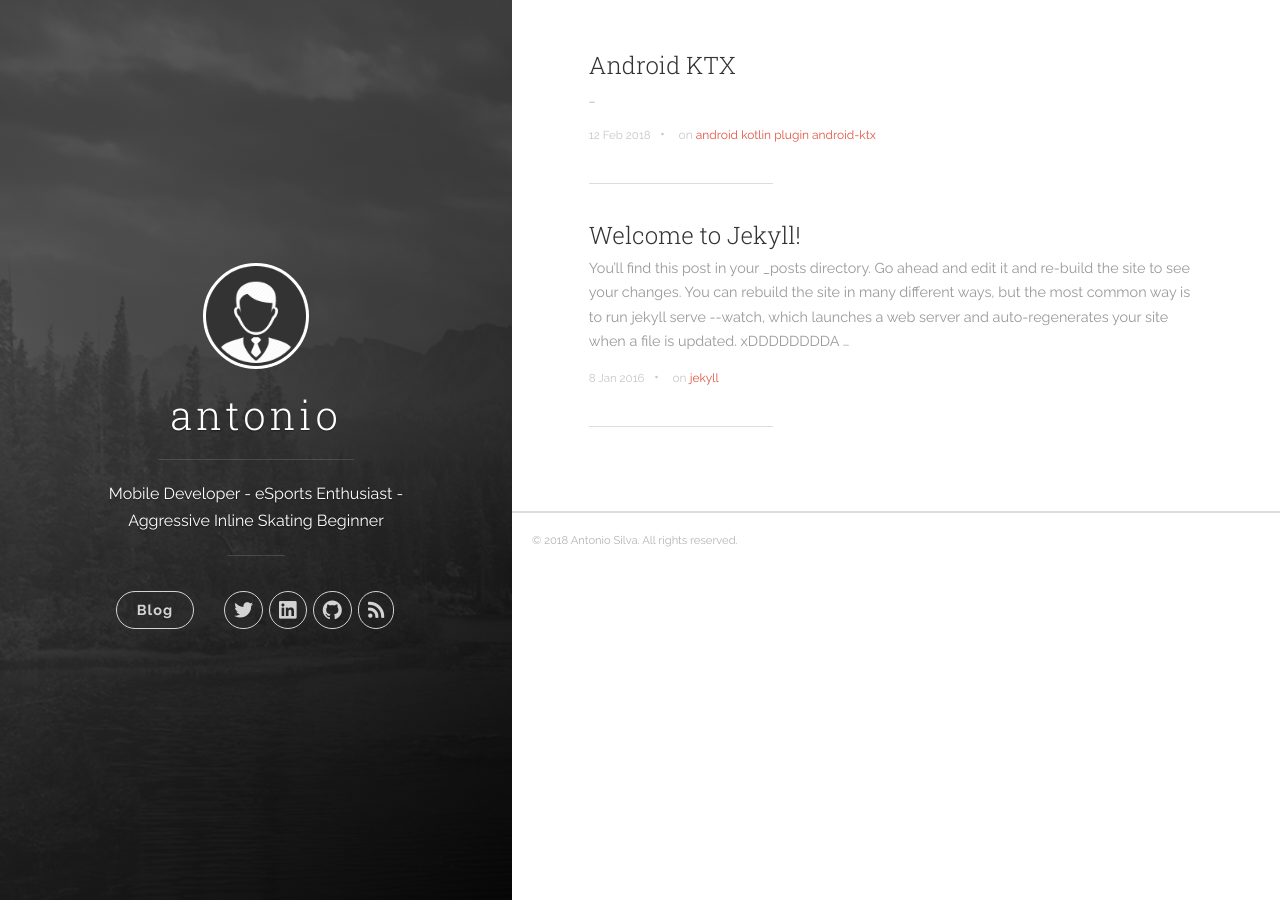
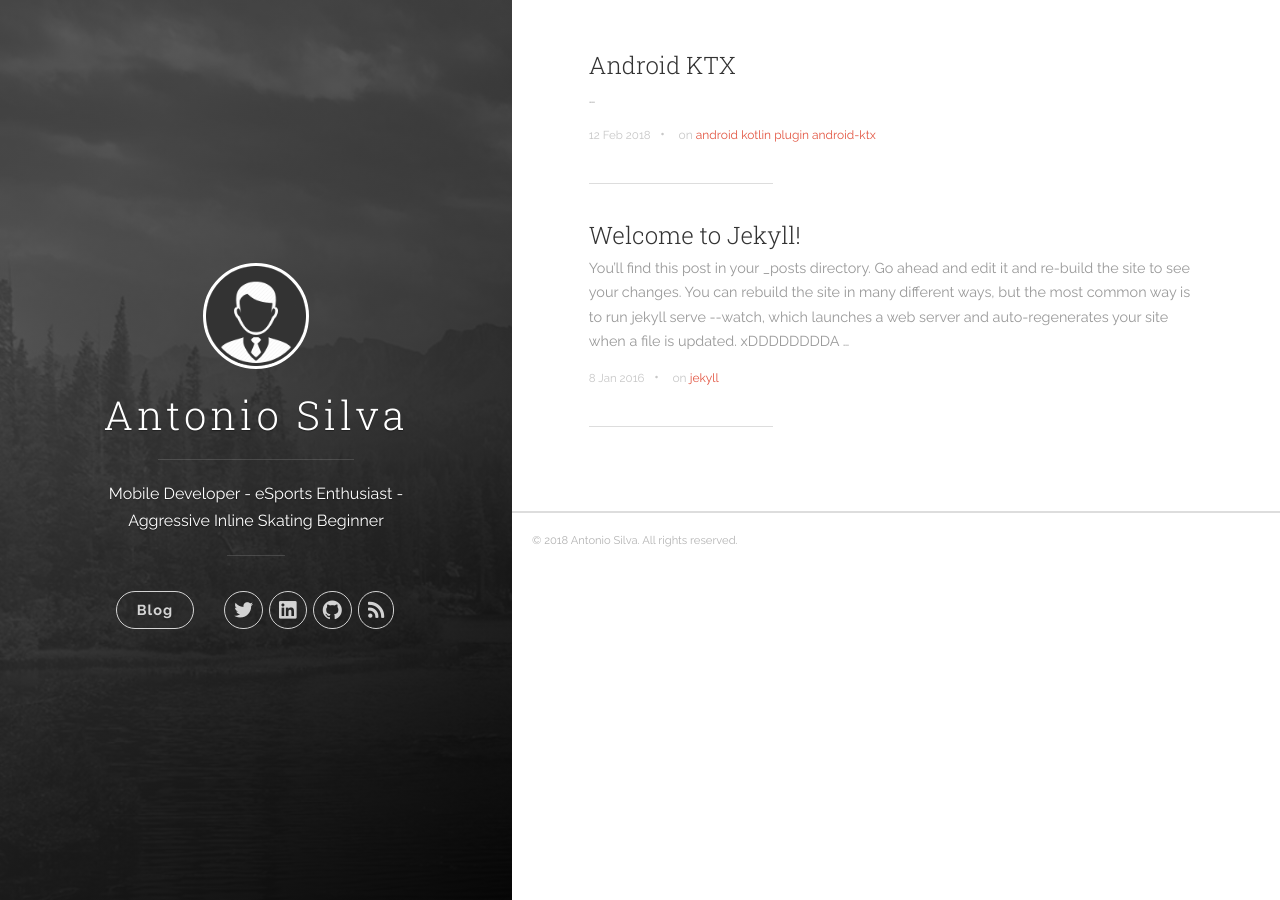
Before and after one commit to antoniosj/antoniosj.github.io, a Jekyll site: the page built from index.html, in a window 1280 px wide. Built offline with Jekyll 4.4.1, drawn with Linux system fonts in a browser that asks for light colours; the list of posts is cut into pages by our own code.

Commit message:
Update _config.yml

```diff
--- a/_config.yml
+++ b/_config.yml
@@ -1,5 +1,5 @@
 # Site settings
-title: antonio
+title: Antonio Silva
 description: 'Mobile Developer - eSports Enthusiast - Aggressive Inline Skating Beginner'
 url: 'http://www.antoniosj.com'
 # baseurl: '/antoniosj'
@@ -13,6 +13,7 @@ author:
   facebook_username:
   github_username:  antoniosj
   linkedin_username:  antoniosj
+  medium_username: oi
 
 defaults:
   -
```
